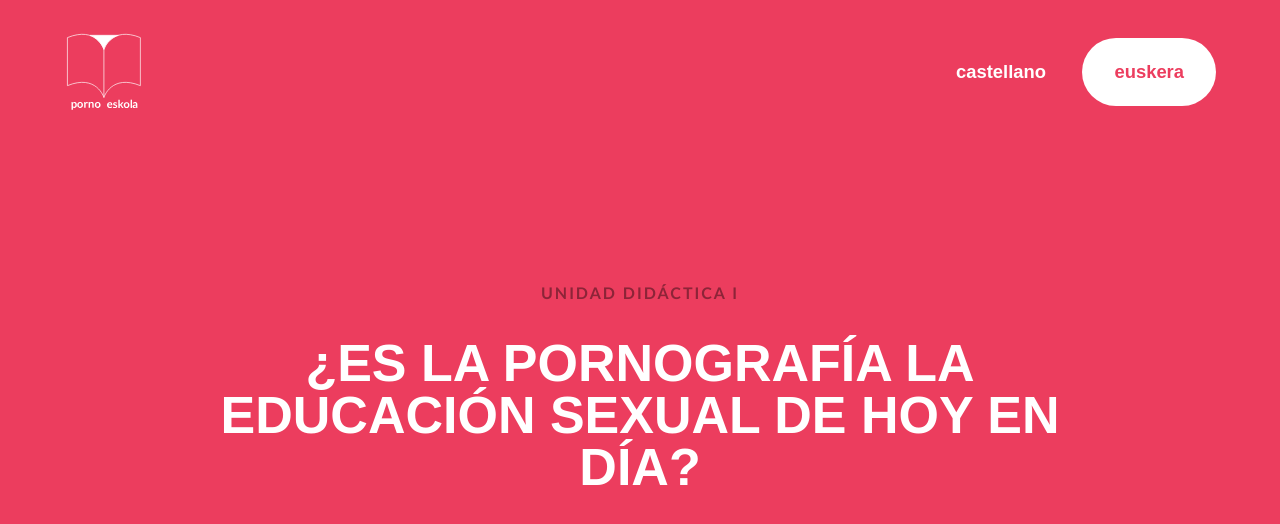
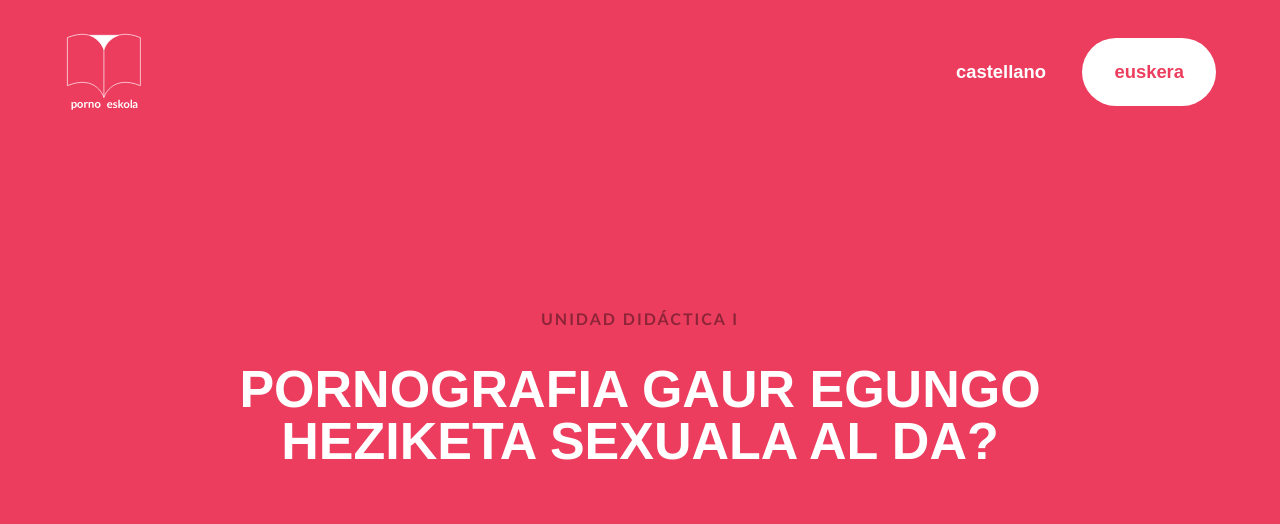
Before and after one commit to pornoeskola/site, a Jekyll site: the page built from _posts/2017-11-09-educacionsexual.html, in a window 1280 px wide and 900 px high. Shown: the top 524 px of the window. Built offline with Jekyll 4.4.1, drawn with Linux system fonts in a browser that asks for light colours; some web fonts are replaced.

Commit message:
new titles.

```diff
--- a/_posts/2017-11-09-educacionsexual.html
+++ b/_posts/2017-11-09-educacionsexual.html
@@ -1,7 +1,7 @@
 ---
 layout: euskera
 didactica: "Unidad didáctica I"
-title:  "¿Es la pornografía la educación sexual de hoy en día?"
+title:  "Pornografia gaur egungo heziketa sexuala al da?"
 sbtitle: "Pornografia da nerabeek sexuarekin duten lehenengo kontaktua"
 ref: educacionsexual
 date:   2017-11-09 12:48:44 +0100
--- a/_posts/2017-11-09-fantasiasexual.html
+++ b/_posts/2017-11-09-fantasiasexual.html
@@ -1,7 +1,7 @@
 ---
 layout: euskera
 didactica: "Unidad didáctica III"
-title:  "¿Es la pornografía la educación sexual de hoy en día?"
+title:  "FANTASIA SEXUALEN IRUDITERIA ERAIKITZEKO KOMENIGARRIA DA?"
 ref: fantasiasexual
 date:   2017-11-09 10:00:00 +0100
 lang: euskera
--- a/_posts/2017-11-09-pornocomercial.html
+++ b/_posts/2017-11-09-pornocomercial.html
@@ -1,7 +1,7 @@
 ---
 layout: euskera
 didactica: "Unidad didáctica II"
-title:  "¿Es la pornografía la educación sexual de hoy en día?"
+title:  "BAINA, PORNO KOMERTZIALA HEZIKETA EREDU KOMENIGARRIA DA?"
 subtitle: "Porno komertzialak eredu sexual bakarra erakusten du"
 ref: pornocomercial
 date:   2017-11-09 10:00:00 +0100
--- a/_posts/2017-11-09-pornofeminista.html
+++ b/_posts/2017-11-09-pornofeminista.html
@@ -1,7 +1,7 @@
 ---
 layout: euskera
 didactica: "Unidad didáctica IV"
-title:  "¿Es la pornografía la educación sexual de hoy en día?"
+title:  "PORNO FEMINISTA"
 subtitle: "Porno feminista heziketa sexualeko lagungarri gisa"
 ref: pornofeminista
 date:   2017-11-09 09:00:00 +0100
```
Also changed, not shown: 7 other files.
